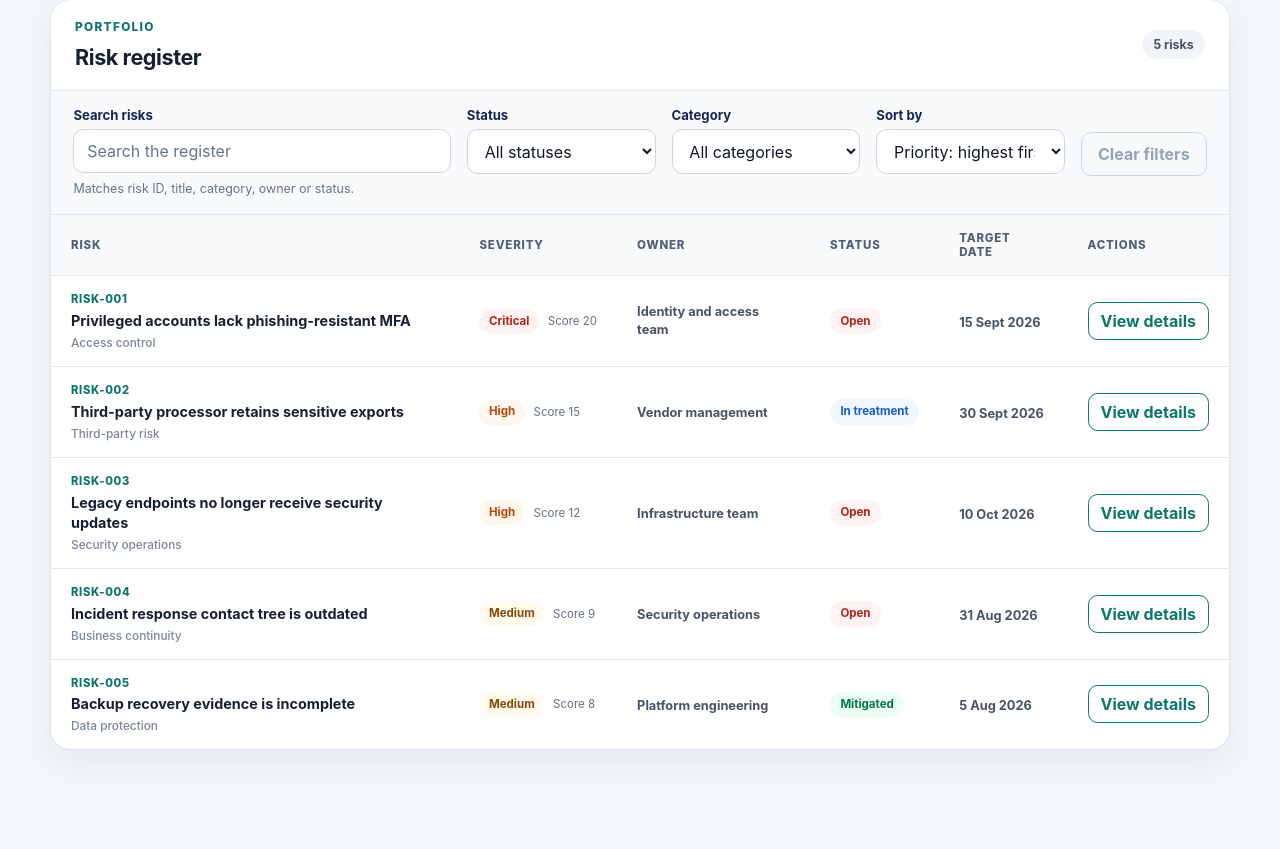
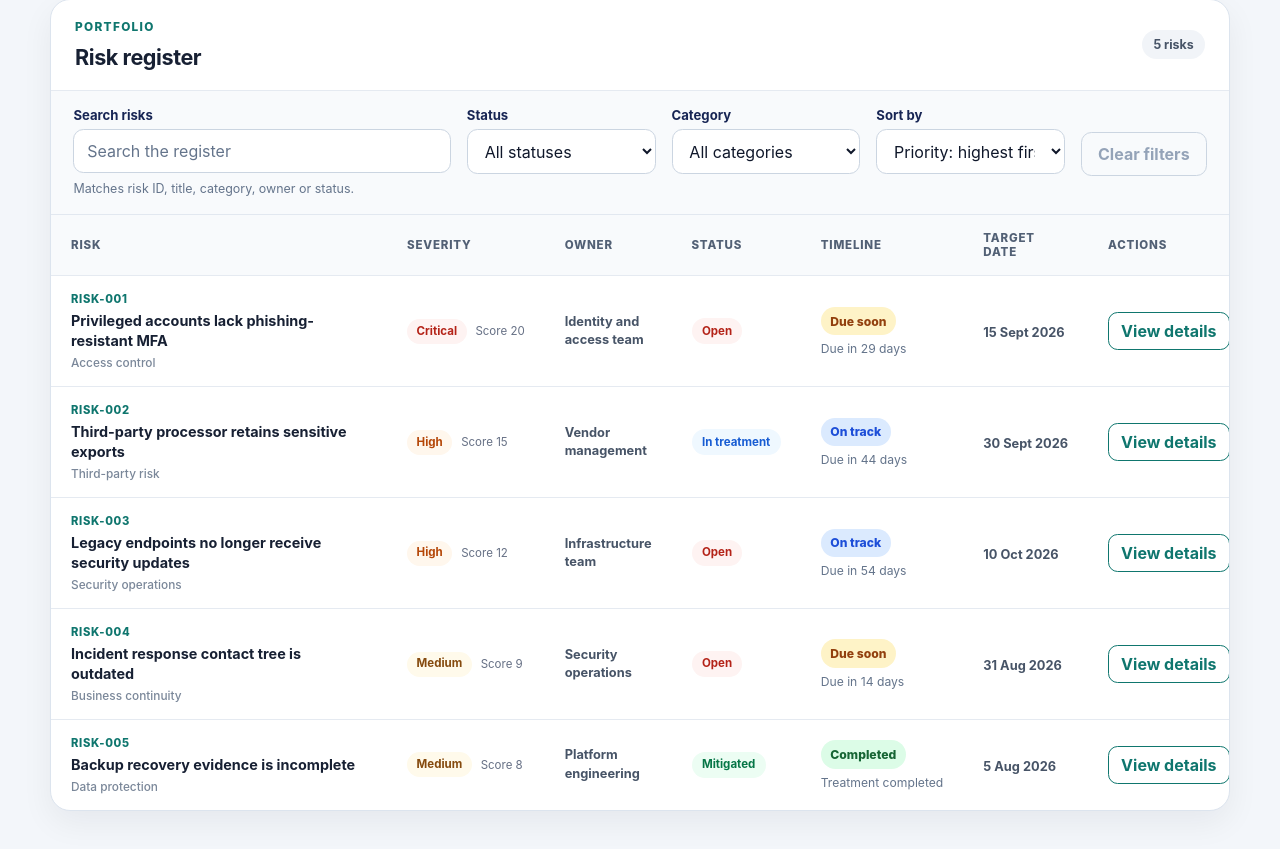
Before and after one commit to Lawrenceabim/cyber-risk-register, a React (Vite) app: page / in a window 1280 px wide. Shown: the part 713-1562 px from the top of the page. Before the commit the page ends 1527 px from the top, so only its background shows below. Built offline with nearby package versions, Linux system fonts and the light colour scheme.

Commit message:
feat: show risk treatment timelines

```diff
--- a/src/App.css
+++ b/src/App.css
@@ -965,3 +965,56 @@
     width: 100%;
   }
 }
+
+.risk-table {
+  min-width: 72rem;
+}
+
+.timeline-cell {
+  display: grid;
+  justify-items: start;
+  gap: 0.35rem;
+  min-width: 7.5rem;
+}
+
+.timeline-badge {
+  display: inline-flex;
+  align-items: center;
+  min-height: 1.8rem;
+  padding: 0.3rem 0.6rem;
+  border-radius: 999px;
+  font-size: 0.76rem;
+  font-weight: 800;
+  white-space: nowrap;
+}
+
+.timeline-detail {
+  color: #64748b;
+  font-size: 0.76rem;
+  white-space: nowrap;
+}
+
+.timeline-badge--completed {
+  color: #166534;
+  background: #dcfce7;
+}
+
+.timeline-badge--accepted {
+  color: #4338ca;
+  background: #e0e7ff;
+}
+
+.timeline-badge--overdue {
+  color: #b91c1c;
+  background: #fee2e2;
+}
+
+.timeline-badge--due-soon {
+  color: #92400e;
+  background: #fef3c7;
+}
+
+.timeline-badge--on-track {
+  color: #1d4ed8;
+  background: #dbeafe;
+}
--- a/src/components/RiskTable.tsx
+++ b/src/components/RiskTable.tsx
@@ -1,5 +1,9 @@
 import type { Risk, RiskSeverity, RiskStatus } from '../types/risk'
 import { calculateRiskScore, getRiskSeverity } from '../types/risk'
+import {
+  getRiskTimeline,
+  type RiskTimelineState,
+} from '../utils/riskTimeline'
 
 interface EmptyStateContent {
   title: string
@@ -10,6 +14,7 @@ interface RiskTableProps {
   risks: readonly Risk[]
   emptyState?: EmptyStateContent
   onViewRisk?: (risk: Risk) => void
+  today?: string
 }
 
 const defaultEmptyState: EmptyStateContent = {
@@ -32,6 +37,14 @@ const statusClassNames: Record<RiskStatus, string> = {
   Accepted: 'accepted',
 }
 
+const timelineClassNames: Record<RiskTimelineState, string> = {
+  Completed: 'completed',
+  Accepted: 'accepted',
+  Overdue: 'overdue',
+  'Due soon': 'due-soon',
+  'On track': 'on-track',
+}
+
 const targetDateFormatter = new Intl.DateTimeFormat('en-GB', {
   day: 'numeric',
   month: 'short',
@@ -43,10 +56,15 @@ function formatTargetDate(targetDate: string): string {
   return targetDateFormatter.format(new Date(`${targetDate}T00:00:00Z`))
 }
 
+function getTodayIsoDate(): string {
+  return new Date().toISOString().slice(0, 10)
+}
+
 export function RiskTable({
   risks,
   emptyState = defaultEmptyState,
   onViewRisk,
+  today = getTodayIsoDate(),
 }: RiskTableProps) {
   if (risks.length === 0) {
     return (
@@ -84,6 +102,7 @@ export function RiskTable({
             <th scope="col">Severity</th>
             <th scope="col">Owner</th>
             <th scope="col">Status</th>
+            <th scope="col">Timeline</th>
             <th scope="col">Target date</th>
             {onViewRisk ? <th scope="col">Actions</th> : null}
           </tr>
@@ -93,6 +112,7 @@ export function RiskTable({
           {risks.map((risk) => {
             const severity = getRiskSeverity(risk)
             const score = calculateRiskScore(risk)
+            const timeline = getRiskTimeline(risk, today)
 
             return (
               <tr key={risk.id}>
@@ -126,6 +146,19 @@ export function RiskTable({
                 </td>
 
                 <td>
+                  <div className="timeline-cell">
+                    <span
+                      className={`timeline-badge timeline-badge--${timelineClassNames[timeline.state]}`}
+                    >
+                      {timeline.state}
+                    </span>
+                    <span className="timeline-detail">
+                      {timeline.detail}
+                    </span>
+                  </div>
+                </td>
+
+                <td>
                   <time dateTime={risk.targetDate}>
                     {formatTargetDate(risk.targetDate)}
                   </time>
--- /dev/null
+++ b/src/utils/riskTimeline.ts
@@ -0,0 +1,79 @@
+import type { Risk } from '../types/risk'
+
+export type RiskTimelineState =
+  | 'Completed'
+  | 'Accepted'
+  | 'Overdue'
+  | 'Due soon'
+  | 'On track'
+
+export interface RiskTimeline {
+  state: RiskTimelineState
+  detail: string
+  daysUntilDue: number | null
+}
+
+type RiskTimelineInput = Pick<Risk, 'status' | 'targetDate'>
+
+const millisecondsPerDay = 24 * 60 * 60 * 1000
+
+function parseIsoDate(date: string): number {
+  const [year, month, day] = date.split('-').map(Number)
+
+  return Date.UTC(year, month - 1, day)
+}
+
+function formatDayCount(days: number): string {
+  return `${days} ${days === 1 ? 'day' : 'days'}`
+}
+
+export function getRiskTimeline(
+  risk: RiskTimelineInput,
+  today: string,
+): RiskTimeline {
+  if (risk.status === 'Mitigated') {
+    return {
+      state: 'Completed',
+      detail: 'Treatment completed',
+      daysUntilDue: null,
+    }
+  }
+
+  if (risk.status === 'Accepted') {
+    return {
+      state: 'Accepted',
+      detail: 'Risk accepted',
+      daysUntilDue: null,
+    }
+  }
+
+  const daysUntilDue = Math.round(
+    (parseIsoDate(risk.targetDate) - parseIsoDate(today)) /
+      millisecondsPerDay,
+  )
+
+  if (daysUntilDue < 0) {
+    return {
+      state: 'Overdue',
+      detail: `${formatDayCount(Math.abs(daysUntilDue))} overdue`,
+      daysUntilDue,
+    }
+  }
+
+  if (daysUntilDue <= 30) {
+    return {
+      state: 'Due soon',
+      detail:
+        daysUntilDue === 0
+          ? 'Due today'
+          : `Due in ${formatDayCount(daysUntilDue)}`,
+      daysUntilDue,
+    }
+  }
+
+  return {
+    state: 'On track',
+    detail: `Due in ${formatDayCount(daysUntilDue)}`,
+    daysUntilDue,
+  }
+}
```
Also changed, not shown: 2 other files (tests, documents, lock files or other folders).
